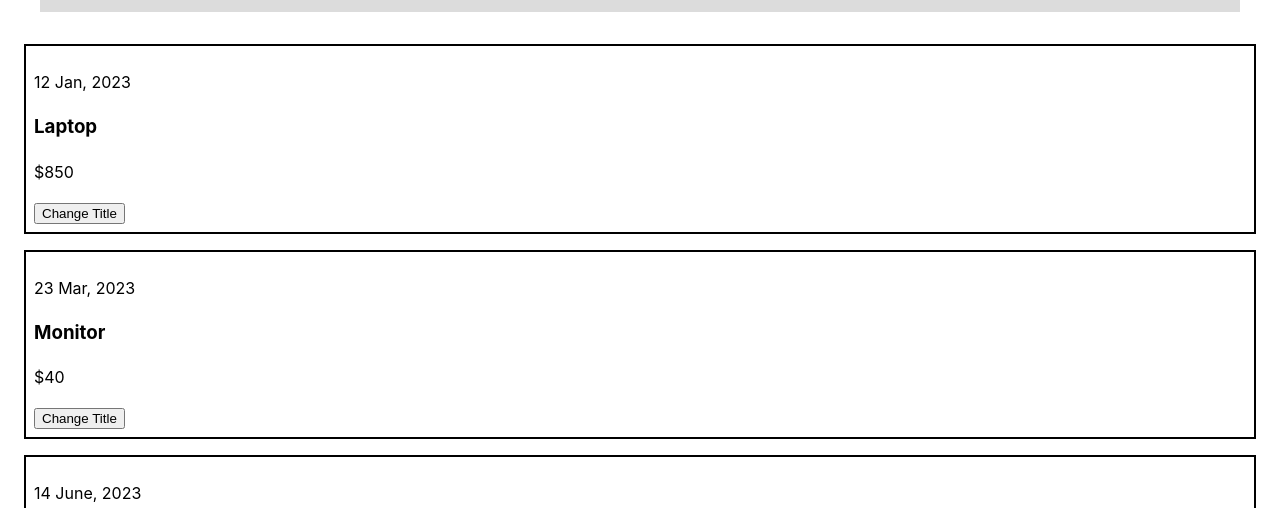
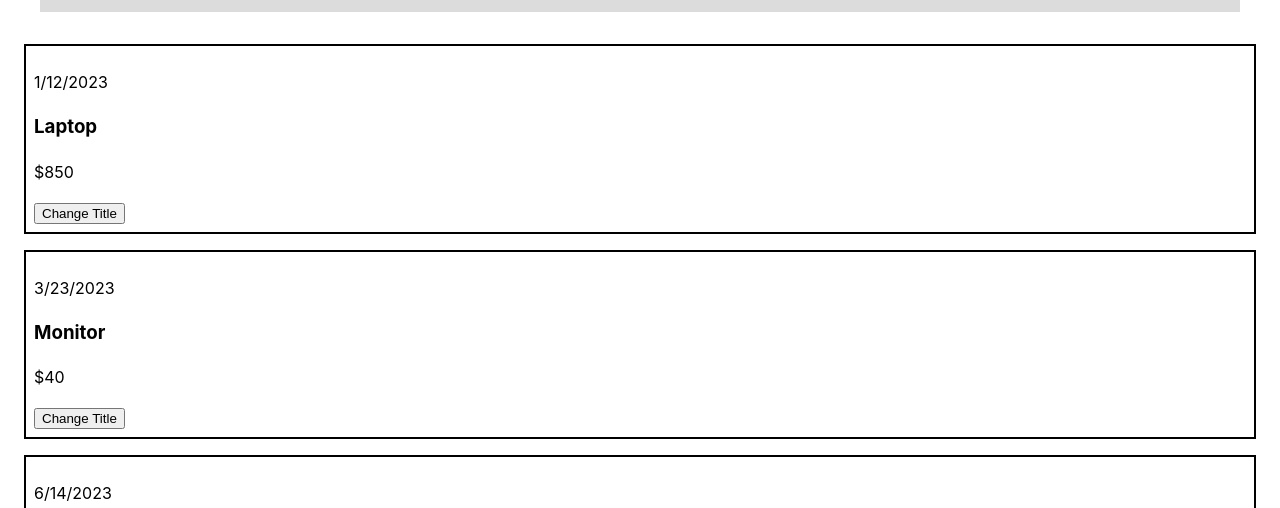
Before and after one commit to shahbaz4783/moneySavvy, a React (Vite) app: page / in a window 1280 px wide. Shown: the part 292-800 px from the top of the page. Built offline with nearby package versions, Linux system fonts and the light colour scheme.

Commit message:
render list by form

```diff
--- a/src/App.jsx
+++ b/src/App.jsx
@@ -1,17 +1,43 @@
+import { useState } from 'react';
 import { Container } from './components/Container'
 import { FormModal } from './components/FormModal'
 
+const DUMMY_EXPENSE = [
+	{
+		id: 1,
+		date: new Date('12 Jan, 2023'),
+		name: 'Laptop',
+		price: '$850',
+	},
+	{
+		id: 2,
+		date: new Date('23 Mar, 2023'),
+		name: 'Monitor',
+		price: '$40',
+	},
+	{
+		id: 3,
+		date: new Date('14 June, 2023'),
+		name: 'Keyboard',
+		price: '$150',
+	},
+];
+
 function App() {
-  const addItemHandler = (item) => {
-    console.log('Its App.js');
-      console.log(item);
-  }
-  return (
-    <>
-      <FormModal onAddItem={addItemHandler} />
-      <Container />
-    </>
-  )
+	const [item, setItem] = useState(DUMMY_EXPENSE);
+
+	const addItemHandler = (item) => {
+		setItem((prevItem) => {
+			return [item, ...prevItem];
+		});
+	};
+
+	return (
+		<>
+			<FormModal onAddItem={addItemHandler} />
+			<Container data={item} />
+		</>
+	);
 }
 
 export default App
--- a/src/components/Card.jsx
+++ b/src/components/Card.jsx
@@ -1,17 +1,11 @@
-import { useState } from "react";
-
 export const Card = ({ date, item, price }) => {
-	const [title, setTitle] = useState(item)
-	const btnHandler = () => {
-		setTitle('Changed!')
-	}
 
   return (
 		<div className="card">
 			<p>{date}</p>
-			<h3>{title}</h3>
+			<h3>{item}</h3>
 			<p>{price}</p>
-			<button onClick={btnHandler}>Change Title</button>
+			<button>Change Title</button>
 		</div>
 	);
 }
--- a/src/components/Container.jsx
+++ b/src/components/Container.jsx
@@ -1,30 +1,15 @@
 import { Card } from './Card';
 
-const items = [
-	{
-		id: 1,
-		date: '12 Jan, 2023',
-		item: 'Laptop',
-		price: '$850',
-	},
-	{
-		id: 2,
-		date: '23 Mar, 2023',
-		item: 'Monitor',
-		price: '$40',
-	},
-	{
-		id: 3,
-		date: '14 June, 2023',
-		item: 'Keyboard',
-		price: '$150',
-	},
-];
-
-export const Container = () => {
+export const Container = ({ data }) => {
 	return (
 		<>
-      {items.map(item => <Card date={item.date} item={item.item} price={item.price} />)}
+			{data.map((item) => (
+				<Card
+					date={item.date.toLocaleDateString()}
+					item={item.name}
+					price={item.price}
+				/>
+			))}
 		</>
 	);
 };
--- a/src/components/ItemForm.jsx
+++ b/src/components/ItemForm.jsx
@@ -18,7 +18,7 @@ export const ItemForm = (props) => {
   const submitHandler = (e) => {
 		e.preventDefault();
 		const data = {
-			item: item,
+			name: item,
 			price: price,
 			date: new Date(date),
 		};
@@ -51,6 +51,7 @@ export const ItemForm = (props) => {
 				max={'2023-12-31'}
 				placeholder='Choose Date'
 				value={date}
+        required
 			/>
 			<button type='submit'>Add</button>
 		</form>
```
